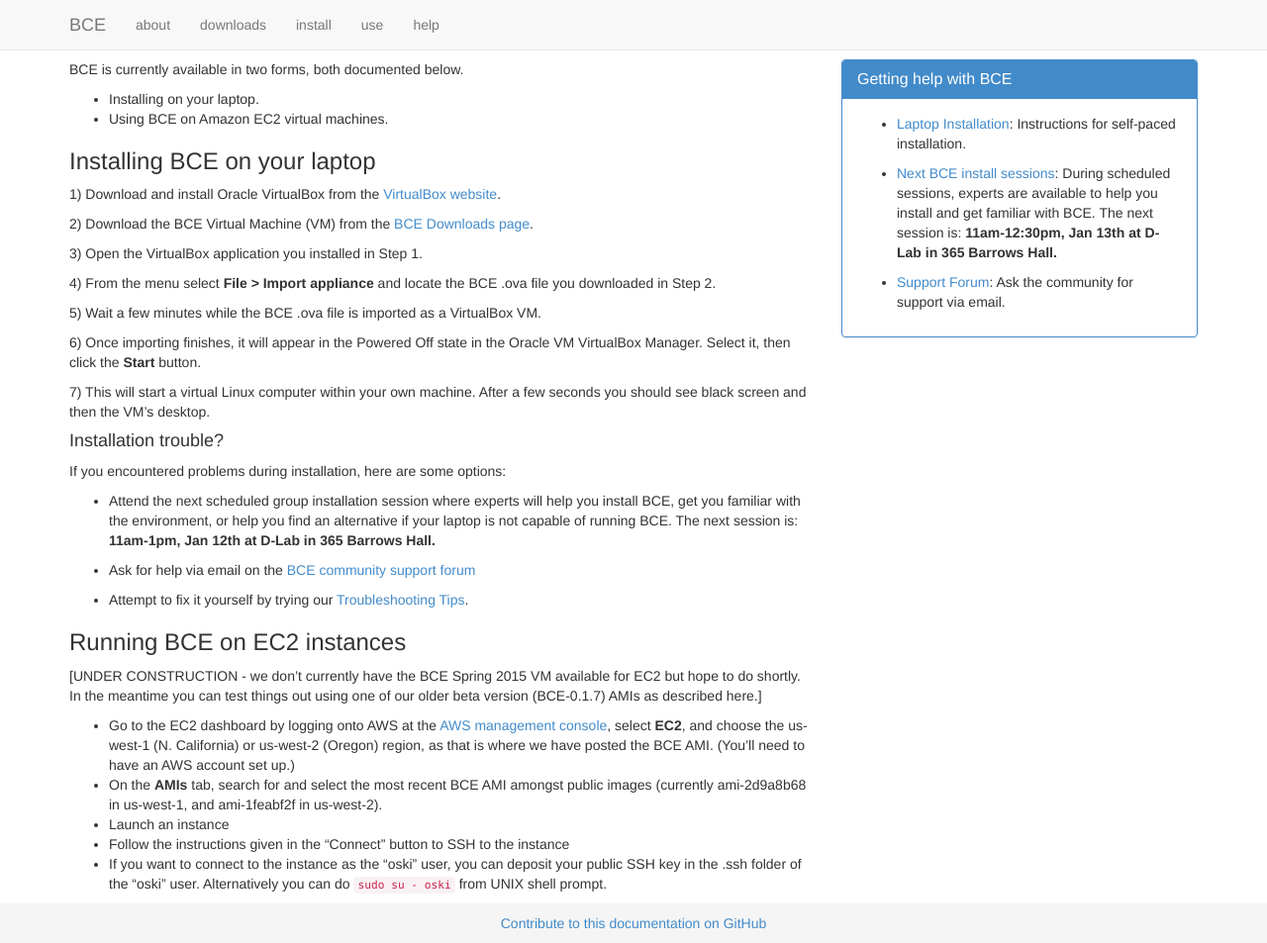
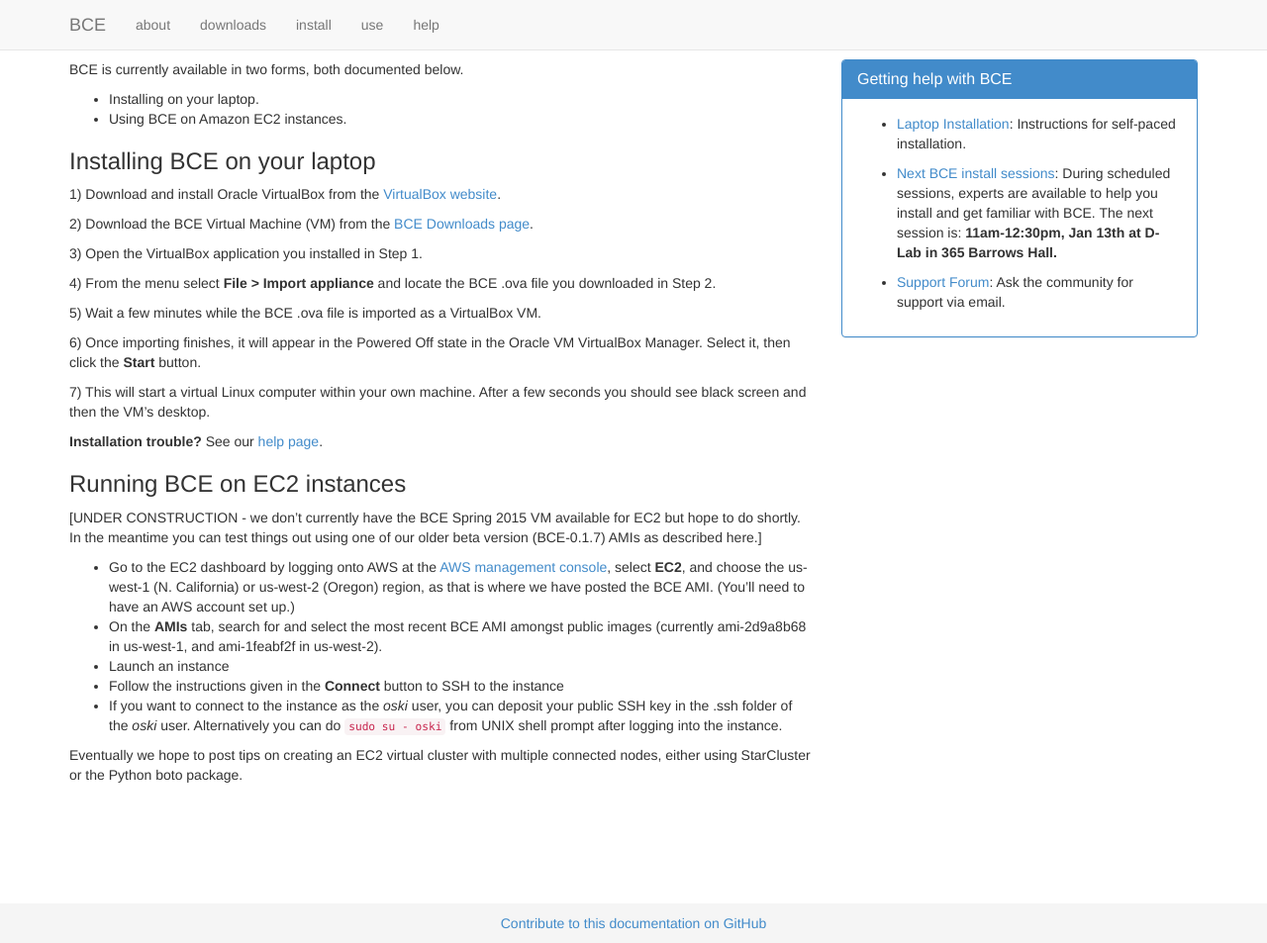
Before and after one commit to ucberkeley/bce-documentation, a Jekyll site: the page built from laptop-installation.md, in a window 1280 px wide and 953 px high. Shown: the whole window at 99% size. Built offline with Jekyll 4.4.1, drawn with Linux system fonts in a browser that asks for light colours; nearby versions of some CDN libraries; library files that are not in the unit come from our copies; Markdown is read by kramdown in place of the engine named in the settings.

Commit message:
more cleaning up

`````diff
--- a/laptop-installation.md
+++ b/laptop-installation.md
@@ -6,7 +6,7 @@ title: Laptop Installation
 BCE is currently available in two forms, both documented below.
 
   - Installing on your laptop.
-  - Using BCE on Amazon EC2 virtual machines.
+  - Using BCE on Amazon EC2 instances.
 
 ### Installing BCE on your laptop
 
@@ -26,18 +26,7 @@ BCE is currently available in two forms, both documented below.
   After a few seconds you should see black screen and then the VM's
   desktop.
 
-#### Installation trouble?
-
-If you encountered problems during installation, here are some options:
-
-- Attend the next scheduled group installation session where experts
-  will help you install BCE, get you familiar with the environment, or
-  help you find an alternative if your laptop is not capable of
-  running BCE. The next session is: **11am-1pm, Jan 12th at D-Lab in 365 Barrows Hall.**
-
-- Ask for help via email on the [BCE community support forum](https://groups.google.com/forum/#!forum/ucb-bce)
-
-- Attempt to fix it yourself by trying our [Troubleshooting Tips](troubleshooting-tips.html).
+**Installation trouble?** See our [help page](/bce-documentation/help.html).
 
 ### Running BCE on EC2 instances
 
@@ -46,5 +35,7 @@ If you encountered problems during installation, here are some options:
   - Go to the EC2 dashboard by logging onto AWS at the [AWS management console](https://console.aws.amazon.com/?nc2=h_m_mc), select **EC2**, and choose the us-west-1 (N. California) or us-west-2 (Oregon) region, as that is where we have posted the BCE AMI. (You’ll need to have an AWS account set up.)
   - On the **AMIs** tab, search for and select the most recent BCE AMI amongst public images (currently ami-2d9a8b68 in us-west-1, and ami-1feabf2f in us-west-2).
   - Launch an instance
-  - Follow the instructions given in the “Connect” button to SSH to the instance
-  - If you want to connect to the instance as the “oski” user, you can deposit your public SSH key in the .ssh folder of the “oski” user. Alternatively you can do ````sudo su - oski```` from UNIX shell prompt.
+  - Follow the instructions given in the **Connect** button to SSH to the instance
+  - If you want to connect to the instance as the *oski* user, you can deposit your public SSH key in the .ssh folder of the *oski* user. Alternatively you can do ````sudo su - oski```` from UNIX shell prompt after logging into the instance.
+
+Eventually we hope to post tips on creating an EC2 virtual cluster with multiple connected nodes, either using StarCluster or the Python boto package.
`````
Also changed, not shown: use.md (+1 -1 lines).
